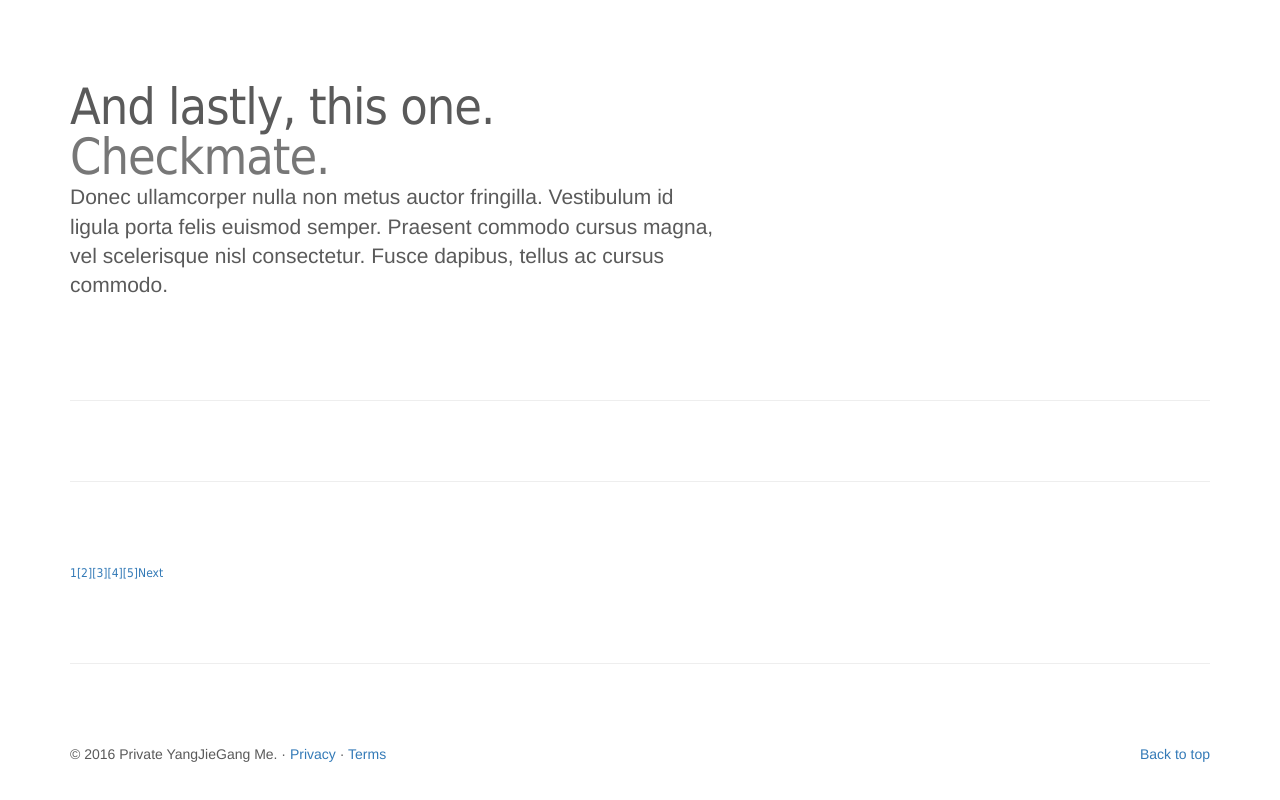
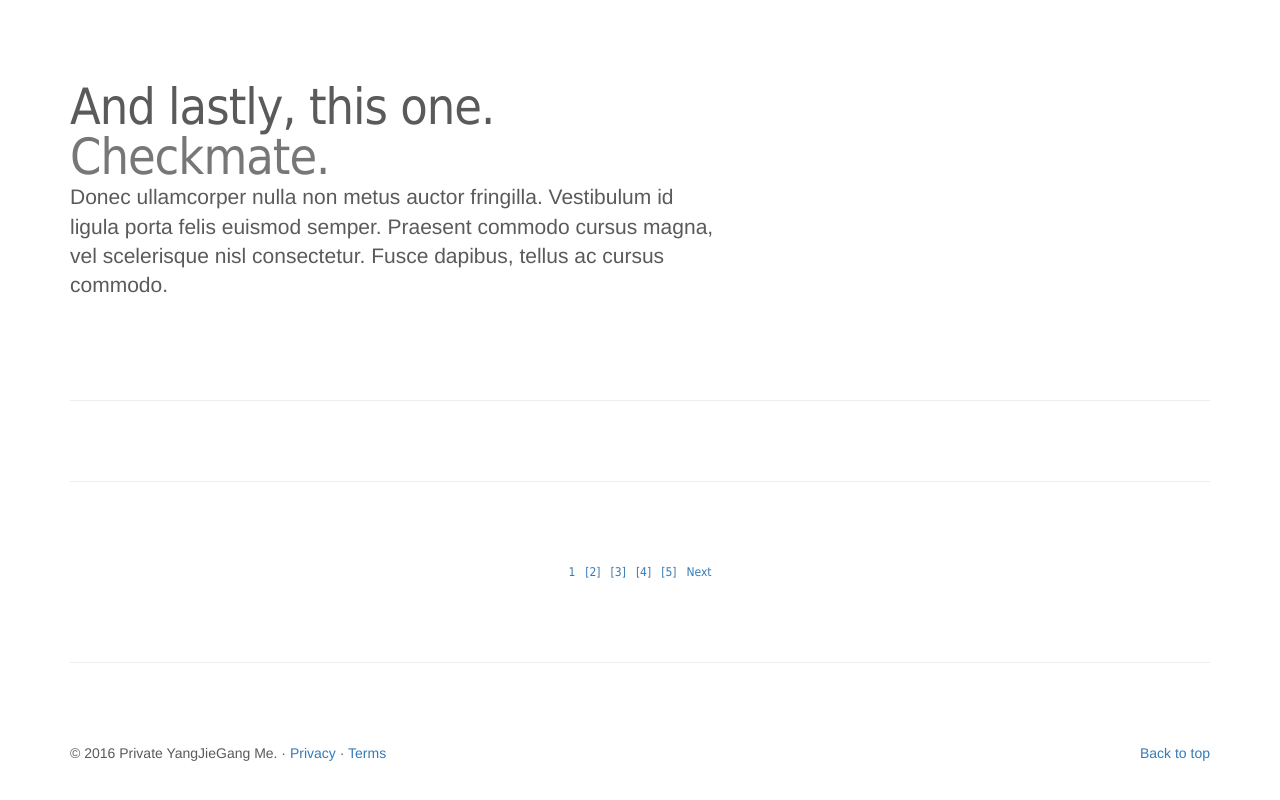
Before and after one commit to yangjiegang/yangjiegang.github.io, a plain HTML site: page index.html in a window 1280 px wide. Shown: the part 2459-3259 px from the top of the page. Drawn offline with Linux system fonts and the light colour scheme; a script that the page names is missing.

Commit message:
Update customer.css

```diff
--- a/css/customer.css
+++ b/css/customer.css
@@ -23,7 +23,5 @@ li{list-style:none;}
 #btn_next{right:20px;background-position:right 0;}
 .marketing .col-lg-4 {height: 250px;}
 .featurette{display:none;}
-#page a{margin:5px auto 0;}
+#page a{margin:5px;}
 .slide{background-color:black;}
-.pager{margin:20px 0;text-align:center;list-style:none}
-.pager{display:inline}
```
